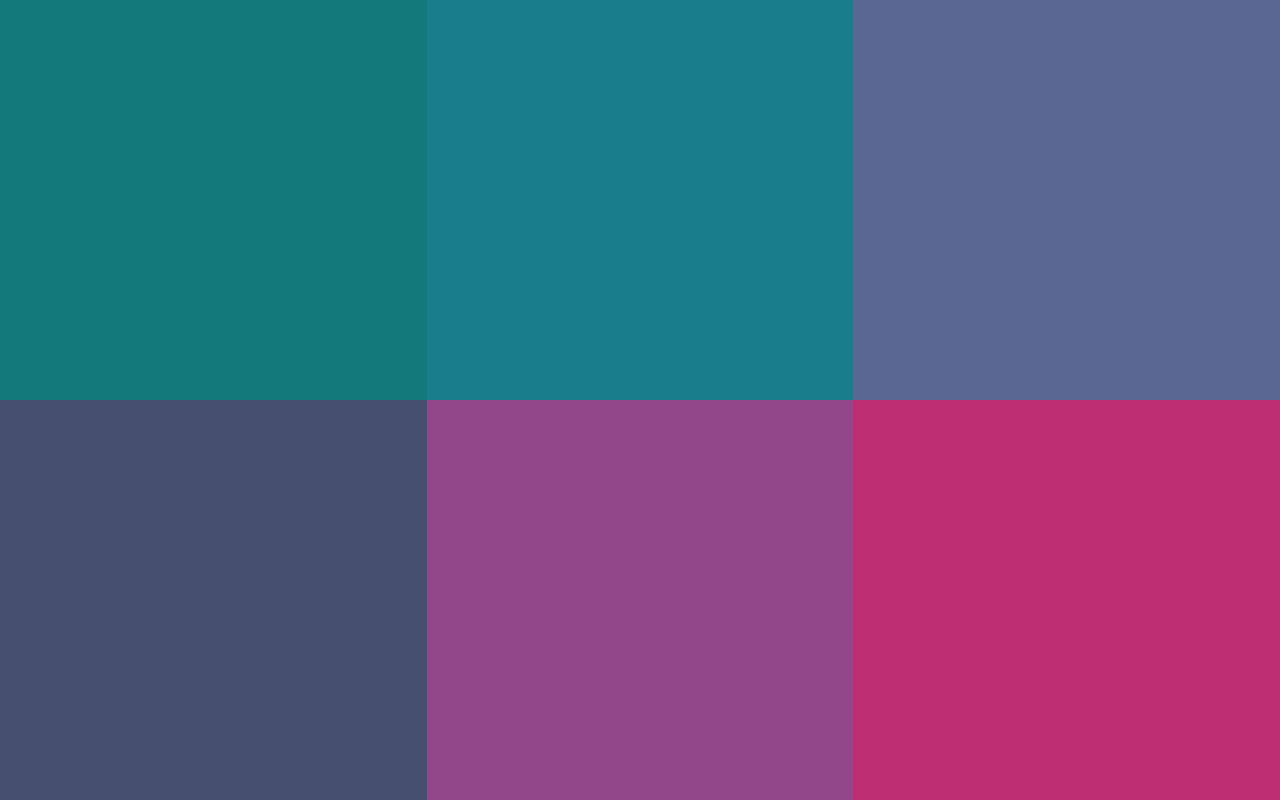
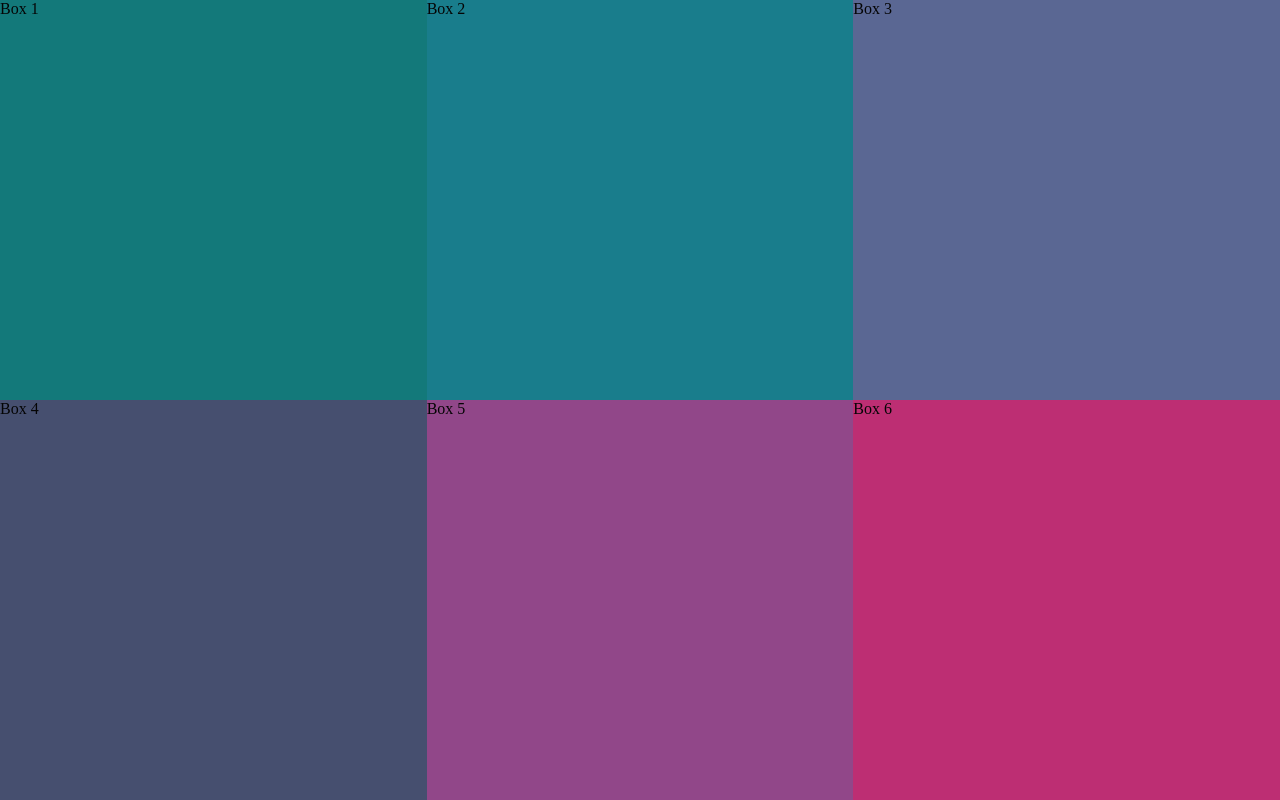
Before and after one commit to HernanAlex61ChoqueCondori8/Small-proyects, a plain HTML site: page index.html in a window 1280 px wide. Drawn offline with Linux system fonts and the light colour scheme.

Commit message:
Agregar texto en el index.html

```diff
--- a/index.html
+++ b/index.html
@@ -9,12 +9,12 @@
 </head>
 <body>
     <div class="Container">
-        <div class="Container_Blocks"></div>
-        <div class="Container_Blocks"></div>
-        <div class="Container_Blocks"></div>
-        <div class="Container_Blocks"></div>
-        <div class="Container_Blocks"></div>
-        <div class="Container_Blocks"></div>
+        <div class="Container_Blocks">Box 1</div>
+        <div class="Container_Blocks">Box 2</div>
+        <div class="Container_Blocks">Box 3</div>
+        <div class="Container_Blocks">Box 4</div>
+        <div class="Container_Blocks">Box 5</div>
+        <div class="Container_Blocks">Box 6</div>
     </div>
 
 	    <!--Responsive Dising-->
```
